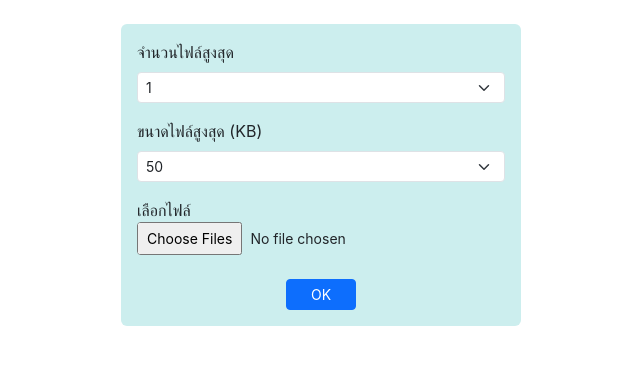
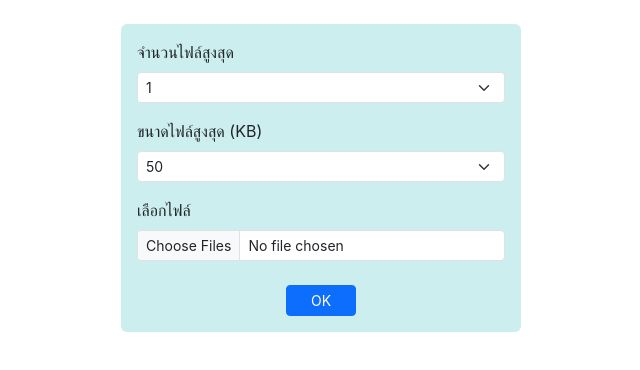
Before and after one commit to anoize/app1_67_2-master, a React (Create React App) app: page / in a window 1280 px wide. Shown: the top 370 px of the page, without its empty margins (319-959 px from the left). Built offline with nearby package versions, Linux system fonts and the light colour scheme; the HTML template or start-up script is replaced by a standard one.

Commit message:
Update form-select-file.js

```diff
--- a/src/form-select-file.js
+++ b/src/form-select-file.js
@@ -8,7 +8,7 @@ export default function FormSelectFile() {
     //เมื่อคลิกปุ่ม ให้น าค่าจาก select ทั้งสองอันมาเป็นเงื่อนไขตรวจสอบไฟล์
     const onClickButton = () => {
         let maxNumFiles = selectMaxNumFiles.current.value
-        let maxSize =  selectMaxSize.current.value
+        let maxSize = selectMaxSize.current.value
         //ตรวจสอบจ านวนไฟล์
         if (inputFile.current.files.length > maxNumFiles) {
             alert(`เลือกได้ไม่เกิน ${maxNumFiles} ไฟล์`)
@@ -25,7 +25,7 @@ export default function FormSelectFile() {
     }
     return (
         <div className="mt-4 mx-auto p-3 rounded"
-    style={{ width:'400px', background:'#cee'}}>
+            style={{ width: '400px', background: '#cee' }}>
             <form>
                 <div className="form-group mb-3">
                     <label htmlFor="maxNumFiles" className="form-label">จำนวนไฟล์สูงสุด</label>
@@ -48,13 +48,12 @@ return <option value={i}>{i}</option>
                     </select>
                 </div>
                 <div className="form-group mb-3">
-<label htmlFor="file" className="file">เลือกไฟล์</label>
-<input type="file" id="file" accept="image/*"
-className="file form-control-sm" ref={inputFile} multiple/>
+                    <label htmlFor="file" className="form-label">เลือกไฟล์</label>
+                    <input type="file" id="file" accept="image/*" className="form-control form-control-sm" ref={inputFile} multiple />
                 </div>
                 <div className="text-center mt-4">
-<button type="button" className="btn btn-sm btn-primary px-4"
-onClick={onClickButton}>OK
+                    <button type="button" className="btn btn-sm btn-primary px-4" onClick={onClickButton}>
+                        OK
                     </button>
                 </div >
             </form >
```
Lines whose indentation alone changed are shown as unchanged.
